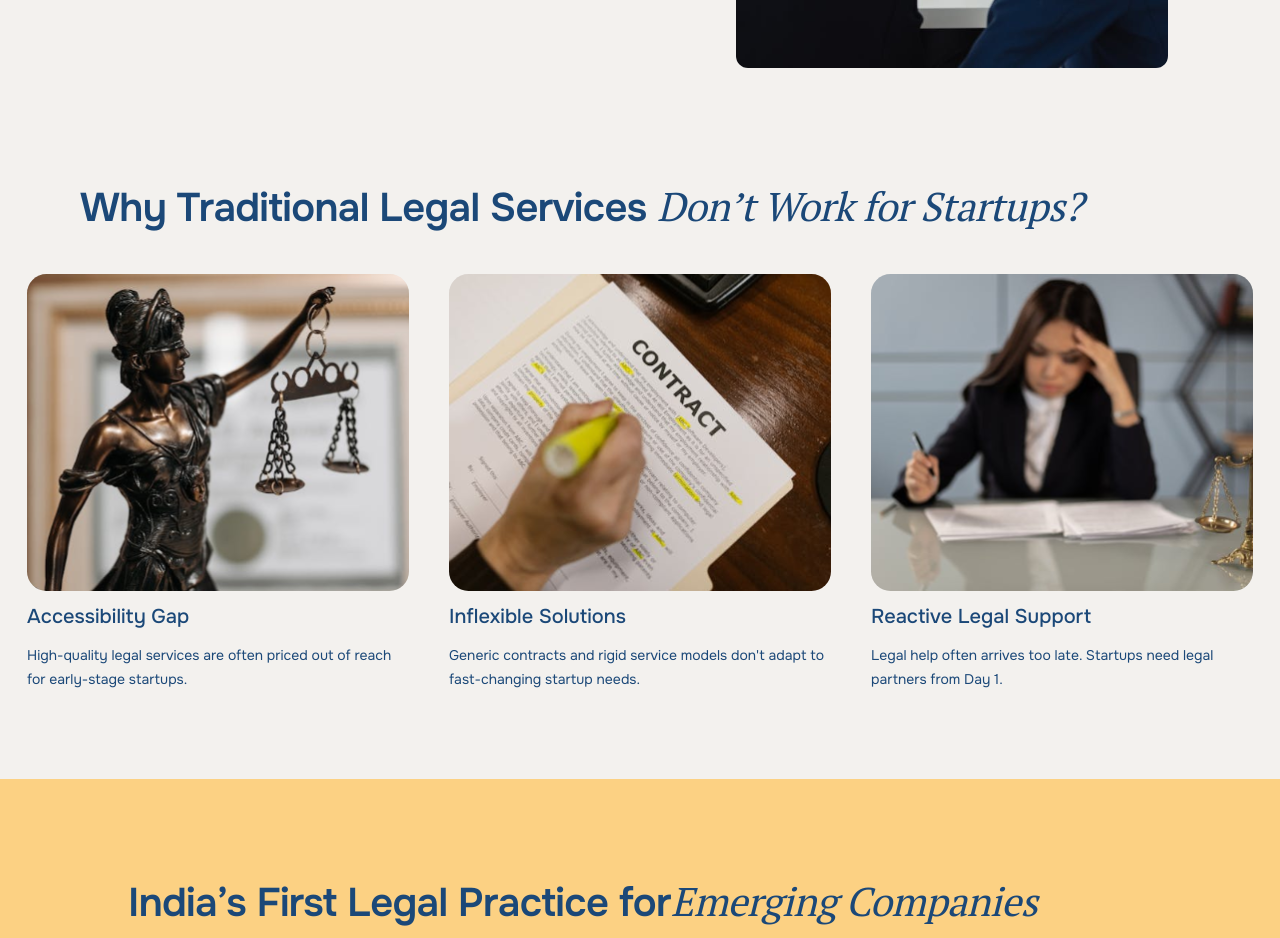
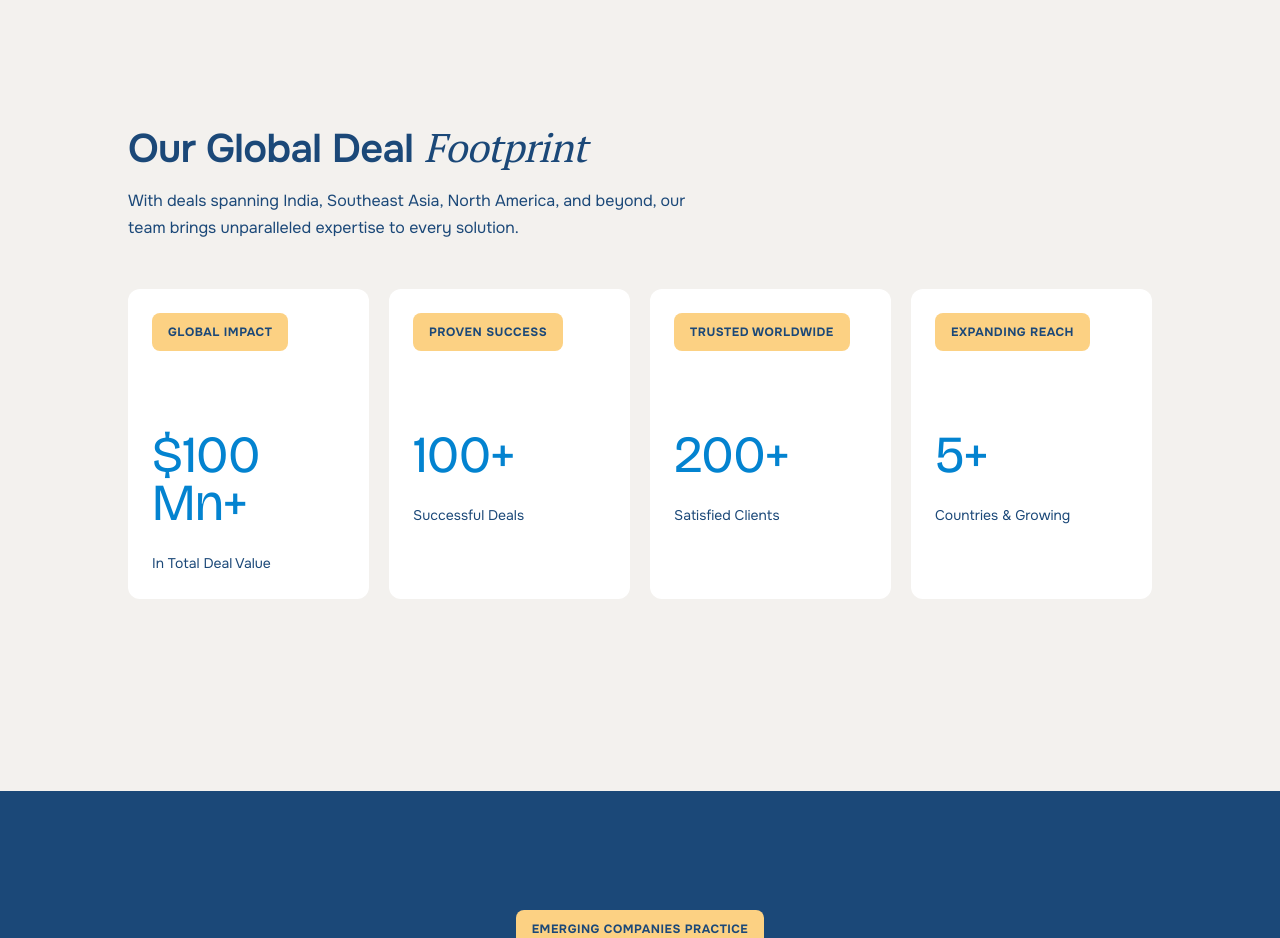
Before and after one commit to nickdude/team-concel, a Next.js app: page / in a window 1280 px wide. Shown: the part 720-1658 px from the top of the page. Built offline with nearby package versions, Linux system fonts and the light colour scheme.

Commit message:
jombocount

```diff
--- a/src/app/page.js
+++ b/src/app/page.js
@@ -8,21 +8,27 @@ import BlogCard from "@/components/BlogCard";
 import BlogCardSection from "@/components/BlogCardSection";
 import StrategyCall from "@/components/StrategyCall";
 import ProcessSection from "@/components/ProcessSection";
-import Count from "@/components/Count";
+import CountSection from "@/components/CountSection";
 import UspSection from "@/components/UspSection";
+import SubHeroSection from "@/components/SubHeroSection";
+import JomboCountCard from "@/components/JomboCountCard";
+import JomboCountSection from "@/components/JomboCountSection";
 
 export default function Home() {
   return (
     <main className="py-10 space-y-12 bg-brand-gray">
+      <FontPreview />
+      <ColorGrid />
+      <JomboCountSection />
+      <SubHeroSection />
       <UspSection />
       <BorderlessCardSection />
-      <Count />
+      <CountSection />
       <CardSection />
       <ProcessSection />
       <BlogCardSection />
       <StrategyCall />
-      <FontPreview />
-      <ColorGrid />
+
 
     </main>
   );
--- a/src/components/Count.js
+++ b/src/components/CountSection.js
@@ -1,7 +1,7 @@
 import Button from "./Button";
 import CountCard from "./CountCard";
 
-export default function Count() {
+export default function CountSection() {
     return (
         <section className="bg-brand-gold py-24 px-32">
             <h1 className='text-left font-onest text-[40px] font-semibold text-navy leading-[130%] tracking-[-0.67px]'>India’s First Legal Practice for
--- /dev/null
+++ b/src/components/JomboCountCard.js
@@ -0,0 +1,11 @@
+import Label from "./Label";
+
+export default function JomboCountCard({ label, title, value }) {
+    return (
+        <div className="flex flex-col bg-brand-white w-[295px] rounded-xl p-6">
+            <Label text={label} />
+            <h2 className="text-[52px] font-bricolage text-brand-blue leading-[48px] tracking-[-0.67px] mt-20">{value}</h2>
+            <p className="font-onest text-brand-navy font-normal text-sm leading-6 mt-6">{title}</p>
+        </div>
+    );
+}
--- /dev/null
+++ b/src/components/JomboCountSection.js
@@ -0,0 +1,38 @@
+import JomboCountCard from "./JomboCountCard";
+
+export default function JomboCountSection() {
+    return (
+
+        <section className="py-24 px-32">
+            <h1 className='text-left font-onest text-[40px] font-semibold text-navy leading-[130%] tracking-[-0.67px]'>Our Global Deal <span className='text-navyAlpha font-ptserif font-normal italic'>Footprint</span></h1>
+            <p className="font-onest text-brand-navy font-normal text-base leading-[27px] mt-3 w-[55%]">With deals spanning India, Southeast Asia, North America, and beyond, our team brings
+                unparalleled expertise to every solution.</p>
+            <div className="flex justify-between my-12 space-x-5">
+                <JomboCountCard
+                    label="Global Impact"
+                    value="$100 Mn+"
+                    title="In Total Deal Value"
+                />
+
+                <JomboCountCard
+                    label="Proven Success"
+                    value="100+"
+                    title="Successful Deals"
+                />
+
+                <JomboCountCard
+                    label="Trusted Worldwide"
+                    value="200+"
+                    title="Satisfied Clients"
+                />
+
+                <JomboCountCard
+                    label="Expanding Reach"
+                    value="5+"
+                    title="Countries & Growing"
+                />
+
+            </div>
+        </section>
+    )
+}
--- /dev/null
+++ b/src/components/Label.js
@@ -0,0 +1,7 @@
+export default function Label({ text }) {
+    return (
+        <span className="bg-brand-gold w-fit text-brand-navy font-onest text-xs leading-[14px] px-4 py-3 rounded-lg font-bold tracking-[0.5px] uppercase">
+            {text}
+        </span>
+    );
+}
--- /dev/null
+++ b/src/components/SubHeroSection.js
@@ -0,0 +1,13 @@
+import Button from "./Button";
+import Label from "./Label";
+
+export default function SubHeroSection() {
+    return (
+        <section className="bg-brand-navy h-[628px] py-24 px-32 flex flex-col justify-center items-center">
+            <Label text="Emerging companies practice" />
+            <h1 className='text-center font-onest text-[40px] font-semibold text-white leading-[130%] tracking-[-0.67px] mt-6 w-3/5'>Startup law that moves at the speed of<br /><span className='font-ptserif font-normal italic'>your next deal.</span></h1>
+            <p className="font-onest text-brand-white font-normal text-base leading-[27px] mt-5 mb-12 w-[55%] text-center">From incorporation to fundraising, contracts to compliance — we’re the legal partner founders trust when every move matters.</p>
+            <Button label="Book My Strategy Call" width="fit" />
+        </section>
+    )
+}
```
